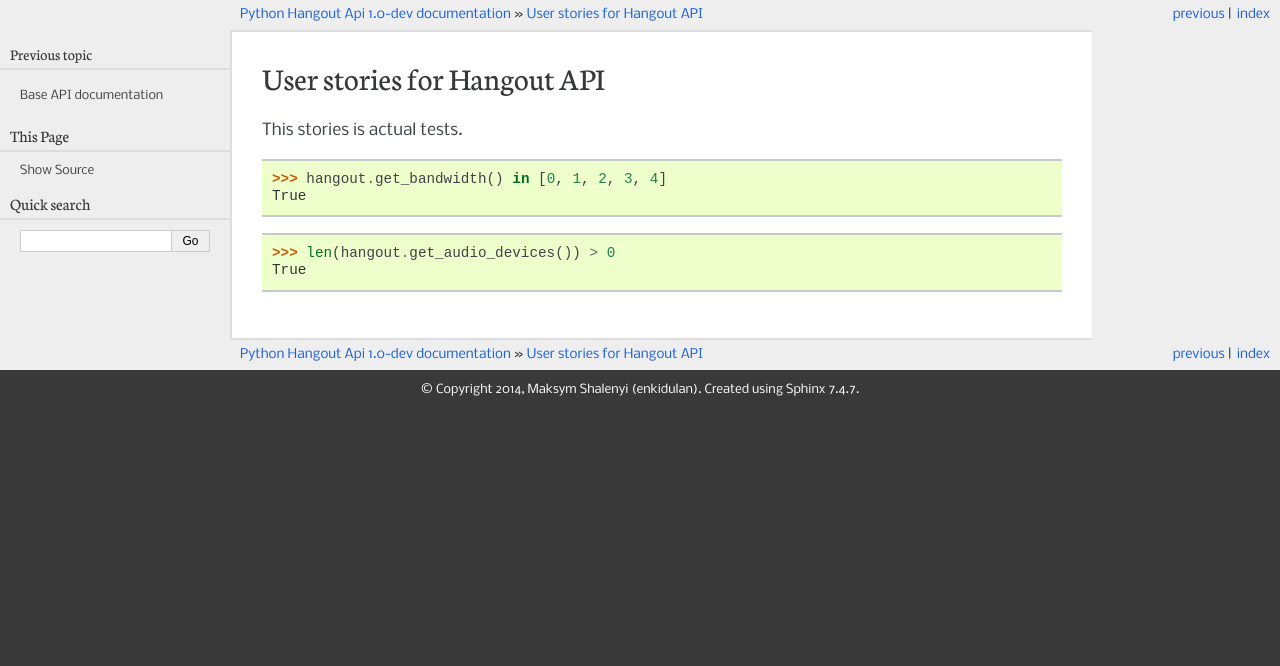
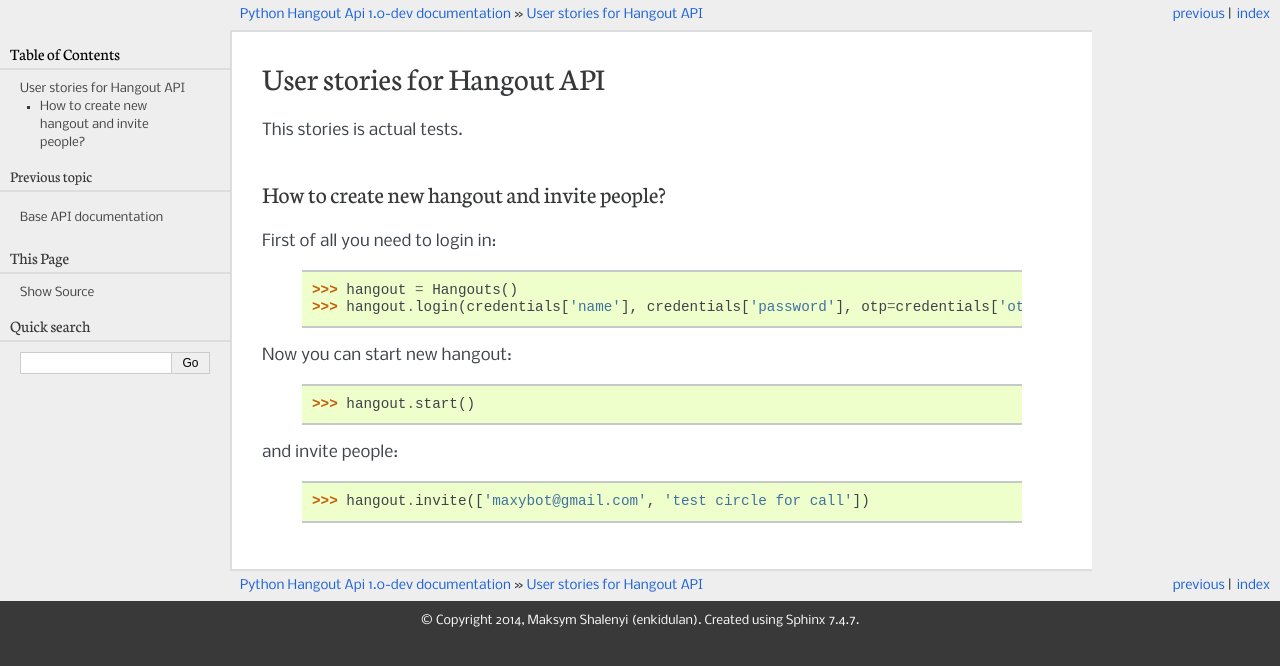
Before and after one commit to enkidulan/hangout_api, a Sphinx documentation site: the page built from docs/user_stories.rst, in a window 1280 px wide. Shown: the top 666 px of the page. Built offline with Sphinx 7.4.7, drawn with Linux system fonts in a browser that asks for light colours.

Commit message:
updated documentation

```diff
--- a/docs/user_stories.rst
+++ b/docs/user_stories.rst
@@ -3,6 +3,10 @@
 *******************************
 
 This stories is actual tests.
+
+
+How to create new hangout and invite people?
+============================================
 
 .. testsetup:: base_api
 
@@ -10,21 +14,28 @@
     credentials = load(open('credentials.yaml', 'r'))
 
     from hangout_api.hangout_api import Hangouts
-    hangout = Hangouts()
-    hangout.browser.timeout = 15
-    hangout.login(credentials['name'], credentials['password'], otp=credentials['otp'])
-    hangout.start()
 
-.. doctest:: base_api
-
-   >>> hangout.get_bandwidth() in [0, 1, 2, 3, 4]
-   True
-
-.. doctest:: base_api
-
-    >>> len(hangout.get_audio_devices()) > 0
-    True
 
 .. testcleanup:: base_api
 
     del hangout
+
+
+First of all you need to login in:
+
+    .. doctest:: base_api
+
+        >>> hangout = Hangouts()
+        >>> hangout.login(credentials['name'], credentials['password'], otp=credentials['otp'])
+
+Now you can start new hangout:
+
+    .. doctest:: base_api
+
+        >>> hangout.start()
+
+and invite people:
+
+    .. doctest:: base_api
+
+        >>> hangout.invite(['maxybot@gmail.com', 'test circle for call'])
```
